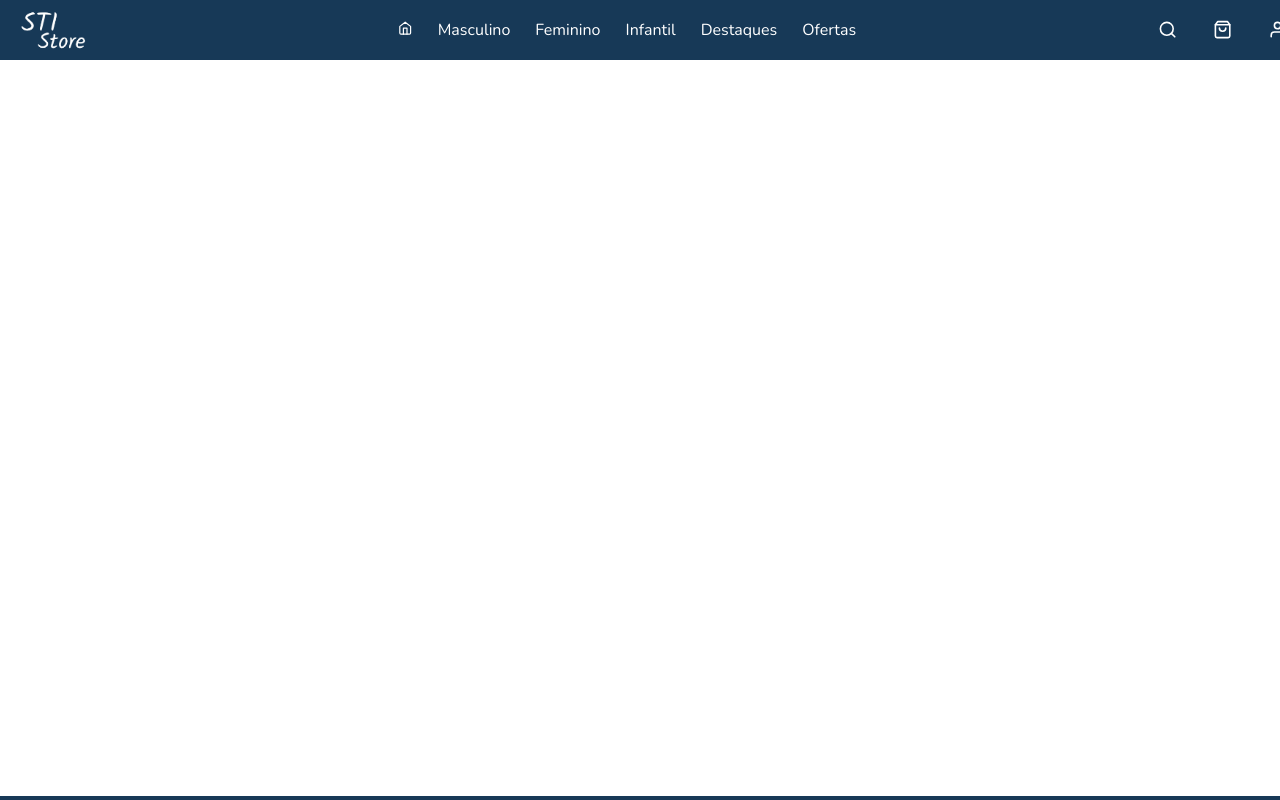
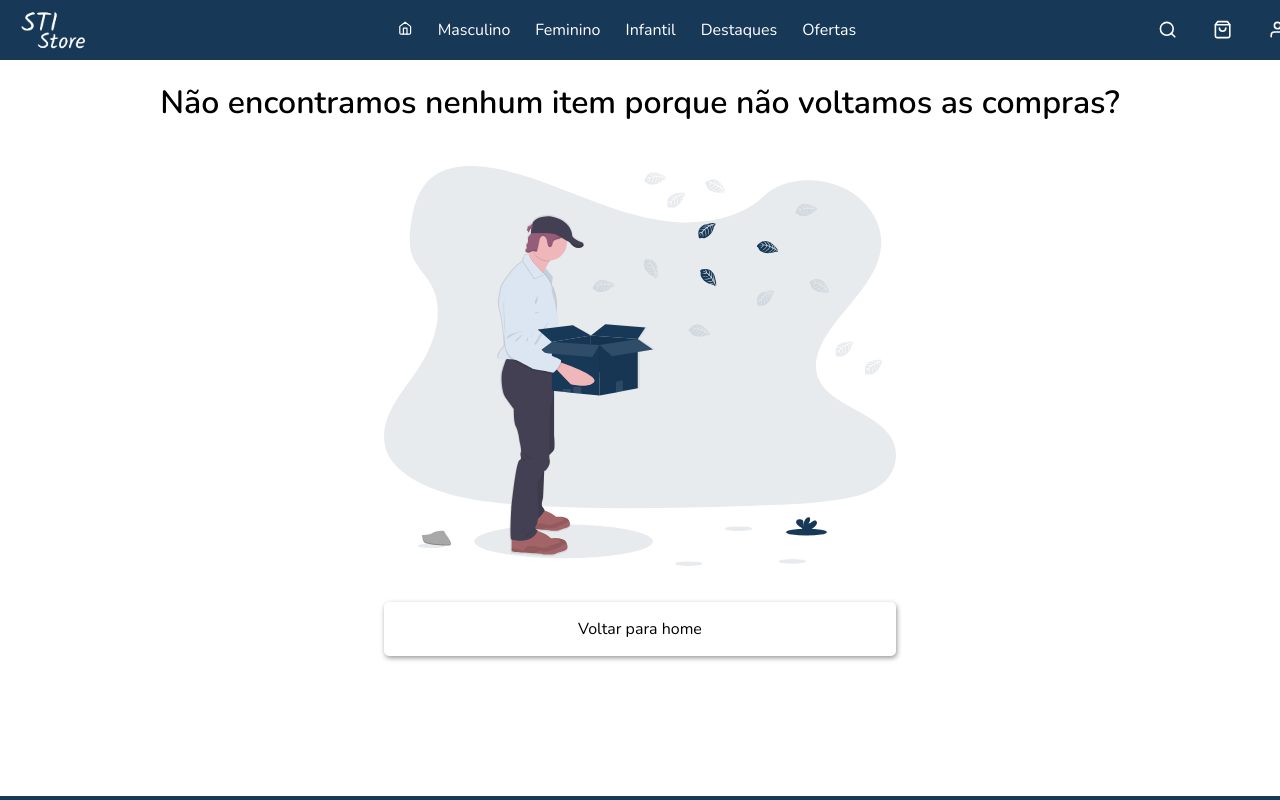
Before and after one commit to GabrielStima/4allfrontend, a React (Create React App) app: page /bag in a window 1280 px wide. Shown: the top 800 px of the page. Built offline with nearby package versions, Linux system fonts and the light colour scheme.

Commit message:
Bag in progress

```diff
--- a/src/components/Header/styles.js
+++ b/src/components/Header/styles.js
@@ -72,4 +72,19 @@ export const Styled = {
             text-decoration: none;
         }
     `,
+    HeaderBadge:styled.span`
+        box-sizing: border-box;
+        padding: .1rem;
+        width: 16px;
+        font-size: .6rem;
+        background-color: #ffffff;
+        color: #000000;
+        border-radius: 50%;
+        display: flex;
+        align-items: center;
+        justify-content: center;
+        position: absolute;
+        top: 10px;
+        right: 62px;
+    `,
 }
--- a/src/redux/bag/bagActions.js
+++ b/src/redux/bag/bagActions.js
@@ -13,21 +13,18 @@ import {
       payload: object,
     };
   };
-
   export const removeProductInTheBag = (object) => {
     return {
       type: REMOVE_PRODUCT,
       payload: object,
     };
   };
-
   export const addProductQuantity = (object) => {
     return {
       type: ADD_QUANTITY,
       payload: object,
     };
   };
-
   export const decreaseProductQuantity = (object) => {
     return {
       type: DECREASE_QUANTITY,
--- a/src/redux/bag/bagReducer.js
+++ b/src/redux/bag/bagReducer.js
@@ -5,7 +5,7 @@ import {
   DECREASE_QUANTITY,
   CANCEL_PURCHASE,
   FINALIZE_PURCHASE,
-  } from './bagTypes';
+} from "./bagTypes";
 
 export const initialState = {
   products: [],
@@ -17,54 +17,58 @@ import {
 export const bagReducer = (state = initialState, action) => {
   switch (action.type) {
     case ADD_PRODUCT:
-        const totalDiscountAmountResultAddProduct = () => {
-          let count =
-            action.payload.precoDe.toFixed(2) -
-            action.payload.precoPor.toFixed(2);
-          count = (Number(state.totalDiscountAmount) + count).toFixed(2);
+      const totalDiscountAmountResultAddProduct = (payload) => {
+        let totalDiscountAmount = 0;
+        const price = Number(payload.price).toFixed(2);
+        const oldPrice = Number(payload.oldPrice).toFixed(2);
 
-          return count;
+        if(oldPrice !== "0.00"){
+          totalDiscountAmount =  oldPrice - price;
+        }
+
+        totalDiscountAmount = (Number(state.totalDiscountAmount) + totalDiscountAmount).toFixed(2);
+        return totalDiscountAmount;
       };
 
       return {
         ...state,
       products: [...state.products, action.payload],
       totalProducts: state.totalProducts + 1,
-          amount: (Number(state.amount) + action.payload.precoPor).toFixed(2),
-          totalDiscountAmount: totalDiscountAmountResultAddProduct(),
+      amount: (Number(state.amount) + Number(action.payload.price)).toFixed(2),
+      totalDiscountAmount: totalDiscountAmountResultAddProduct(action.payload),
       };
     case REMOVE_PRODUCT:
-        const index = state.products.indexOf(action.payload);
-        const newProductsArray = (indexOfElement) => {
-          let array = state.products;
-          array.splice(indexOfElement, 1);
-          return array;
-        };
-        const totalDiscountAmountResultRemoveProduct = () => {
-          let count =
-            action.payload.precoDe.toFixed(2) -
-            action.payload.precoPor.toFixed(2);
-          count = (Number(state.totalDiscountAmount) - count).toFixed(2);
+      const totalDiscountAmountResultRemoveProduct = (payload) => {
+        let totalDiscountAmount = payload.totalDiscountAmount;
 
-          return count;
+        const price = Number(payload.price).toFixed(2);
+        const oldPrice = Number(payload.product.oldPrice).toFixed(2);
+
+        if(oldPrice !== "0.00"){
+          let result =  oldPrice - price;
+          totalDiscountAmount -= result;
+        }
+
+        totalDiscountAmount = (Number(state.totalDiscountAmount) - totalDiscountAmount).toFixed(2);
+        return totalDiscountAmount;
       };
 
       return {
         ...state,
-          products: newProductsArray(index),
+      products: state.products.filter(element => action.payload.product.id !== element.id),
       totalProducts: state.totalProducts - 1,
-          amount: (Number(state.amount) - action.payload.precoPor).toFixed(2),
-          totalDiscountAmount: totalDiscountAmountResultRemoveProduct(),
+      amount: (Number(state.amount) - Number(action.payload.product.price)).toFixed(2),
+      totalDiscountAmount: totalDiscountAmountResultRemoveProduct(action.payload),
       };
     case ADD_QUANTITY:
       return {
         ...state,
-          products: action.payload,
+        products: action.payload.products,
       };
     case DECREASE_QUANTITY:
       return {
         ...state,
-          products: action.payload,
+        products: action.payload.products,
       };
     case CANCEL_PURCHASE:
       return {
--- a/src/redux/index.js
+++ b/src/redux/index.js
@@ -1,4 +1,4 @@
 export * from './home/homeActions';
-// export * from './bag/bagActions';
+export * from './bag/bagActions';
 export * from './listProducts/listProductsActions';
 export * from './productDetail/productDetailActions';
--- a/src/redux/rootReducer.js
+++ b/src/redux/rootReducer.js
@@ -1,12 +1,12 @@
 import { combineReducers } from 'redux';
-// import { bagReducer } from './bag/bagReducer.js';
+import { bagReducer } from './bag/bagReducer';
 import { homeReducer } from './home/homeReducer.js';
 import { productDetailReducer } from './productDetail/productDetailReducer.js';
 import { listProductsReducer } from './listProducts/listProductsReducer.js';
 
 const rootReducer = combineReducers({
     home: homeReducer,
-    // bag: bagReducer,
+    bag: bagReducer,
     productDetail: productDetailReducer,
     listProducts: listProductsReducer,
 });
--- a/src/views/Bag/index.jsx
+++ b/src/views/Bag/index.jsx
@@ -1,8 +1,87 @@
-import React from 'react';
-import { Styled } from './styles';
+import React from "react";
+import { useSelector, useDispatch } from "react-redux";
+import { removeProductInTheBag } from '../../redux'
 
-function Bag({props}) {
-  return <div/>;
+import emptyCart from "../../assets/img/emptyCart.svg";
+import { FiX } from "react-icons/fi";
+import { useHistory } from "react-router-dom";
+import { Styled } from "./styles";
+
+function Bag({ props }) {
+  const products = useSelector((state) => state.bag.products);
+  const amount = useSelector((state) => state.bag.amount);
+  const totalDiscountAmount = useSelector(
+    (state) => state.bag.totalDiscountAmount
+  );
+
+  const dispatch = useDispatch();
+  let history = useHistory();
+
+  return (
+    <>
+      {products.length === 0 ? (
+        <Styled.BagContainer>
+          <h1>Não encontramos nenhum item porque não voltamos as compras?</h1>
+          <Styled.EmptyCartImage alt="Carrinho vazio" src={emptyCart} />
+          <Styled.EmptyCartButtonContainer>
+            <Styled.EmptyCartButton onClick={() => history.push("/")}>
+              Voltar para home
+            </Styled.EmptyCartButton>
+          </Styled.EmptyCartButtonContainer>
+        </Styled.BagContainer>
+      ) : (
+        <Styled.BagContainer>
+          <Styled.BagContainerWithProducts>
+            <h1>Sua sacola</h1>
+            <hr />
+            <Styled.BagGrid>
+              <Styled.BagProductsContainer>
+                {products.map((element, index) => (
+                  <Styled.BagProducts key={index}>
+                    <Styled.BagImageContainer>
+                      <Styled.BagImage image={element.image} />
+                    </Styled.BagImageContainer>
+                    <Styled.BagInfoContainer>
+                      <Styled.BagTitle>{element.title}</Styled.BagTitle>
+                      {!!element.oldPrice && (
+                        <Styled.BagOldPrice>R$ {element.oldPrice}</Styled.BagOldPrice>
+                      )}
+                      <Styled.BagPrice>R$ {element.price}</Styled.BagPrice>
+                      <Styled.BagDescription>
+                        {element.description}
+                      </Styled.BagDescription>
+                    </Styled.BagInfoContainer>
+                    <Styled.BagOptionsContainer>
+                      <Styled.BagRemoveItem onClick={() => dispatch(removeProductInTheBag({product: element, totalDiscountAmount, amount}))}>
+                        <FiX />
+                      </Styled.BagRemoveItem>
+                    </Styled.BagOptionsContainer>
+                  </Styled.BagProducts>
+                ))}
+              </Styled.BagProductsContainer>
+              <Styled.BagResumeContainer>
+                <Styled.BagResume>
+                  <Styled.BagResumeTitle>
+                    Resumo da Compra
+                  </Styled.BagResumeTitle>
+                  {products.map((element, index) => (
+                    <Styled.BagResumeProduct key={index}>
+                      R$ {element.price}
+                    </Styled.BagResumeProduct>
+                  ))}
+                  <h5>Valor de desconto: R$ {totalDiscountAmount}</h5>
+                  <hr />
+                  <Styled.BagResumeTotalValue>
+                    Total: <span>R$ {amount}</span>
+                  </Styled.BagResumeTotalValue>
+                </Styled.BagResume>
+              </Styled.BagResumeContainer>
+            </Styled.BagGrid>
+          </Styled.BagContainerWithProducts>
+        </Styled.BagContainer>
+      )}
+    </>
+  );
 }
 
 export default Bag;
--- a/src/views/Bag/styles.js
+++ b/src/views/Bag/styles.js
@@ -1,5 +1,122 @@
 import styled from 'styled-components';
 
 export const Styled = {
-
+    BagContainer:styled.div`
+        width: 100vw;
+        display: flex;
+        align-items: center;
+        justify-content: center;
+        flex-direction: column;
+    `,
+    EmptyCartImage: styled.img`
+        width: 40%;
+        heigth: 40%;
+        margin: 20px 0;
+    `,
+    EmptyCartButtonContainer: styled.div`
+        width: 100%;
+        display: flex;
+        justify-content: space-around;
+        margin-top: 1rem;
+    `,
+    EmptyCartButton: styled.div`
+        outline: none;
+        border: none;
+        border-radius: 5px;
+        background-color: #ffffff;
+        box-shadow: 1px 2px 5px #989898;
+        padding: 1rem;
+        width: 40%;
+        box-sizing: border-box;
+        cursor: pointer;
+        font-size: 1rem;
+        text-align: center;
+        font-weight: 300;
+        background-color: ${props => props.buttonColor};
+        &:hover{
+            color: #ffffff;
+            background-color:#989898;
+        }
+    `,
+    BagContainerWithProducts:styled.div`
+        width: 80%;
+        margin-top: 3rem;
+        h1{
+            margin:.5rem 0;
+        }
+    `,
+    BagGrid:styled.div`
+        display: grid;
+        grid-template-columns: 80% 20%;
+    `,
+    BagProductsContainer: styled.div`
+        grid-column-start: 1;
+        grid-column-end: 2;
+    `,
+    BagProducts: styled.div`
+        grid-column-start: 1;
+        grid-column-end: 2;
+        margin: 1rem;
+        padding: 1rem 0;
+        border-radius: 3px;
+        display: grid;
+        grid-template-columns: 20% 60% 20%;
+        border-top: 1px solid #989898;
+        border-bottom:  1px solid #989898;
+    `,
+    BagImageContainer:styled.div`
+        grid-column-start: 1;
+        grid-column-end: 2;
+    `,
+    BagImage:styled.div`
+        background-image: url(${props => props.image});
+        background-repeat: no-repeat;
+        background-size: cover;
+        width:100%;
+        height: 100%;
+        box-sizing: border-box;
+    `,
+    BagInfoContainer:styled.div`
+        grid-column-start: 2;
+        grid-column-end: 3;
+        box-sizing: border-box;
+        padding: 0 2rem
+    `,
+    BagTitle:styled.h3``,
+    BagPrice:styled.h2``,
+    BagOldPrice:styled.h3`
+        color: #989898;
+        text-decoration: line-through;
+    `,
+    BagDescription:styled.p``,
+    BagOptionsContainer:styled.div`
+        display: flex;
+        justify-content: flex-end;
+    `,
+    BagRemoveItem:styled.span`
+        cursor: pointer;
+    `,
+    BagResumeContainer:styled.div`
+        grid-column-start: 2;
+        grid-column-end: 3;
+    `,
+    BagResume:styled.div`
+        margin: 1rem;
+        background-color: #c5c5c5;
+        border-radius: 3px;
+        padding: 1rem;
+        box-shadow: 1px 2px 8px #989898;
+    `,
+    BagResumeTitle:styled.h3`
+        text-align: center;
+        margin: .5rem 0 2rem 0;
+    `,
+    BagResumeProduct:styled.p`
+        text-align: end;
+        margin-bottom: 1rem;
+    `,
+    BagResumeTotalValue: styled.h3`
+        display: flex;
+        justify-content: space-between;
+    `,
 };
```
Also changed, not shown: src/components/Header/index.jsx (+10 -1 lines), src/views/ProductDetail/index.jsx (+5 -2 lines), src/assets/img/emptyCart.svg (added), 1 other file (tests, documents, lock files or other folders). Lines whose indentation alone changed are shown as unchanged.
